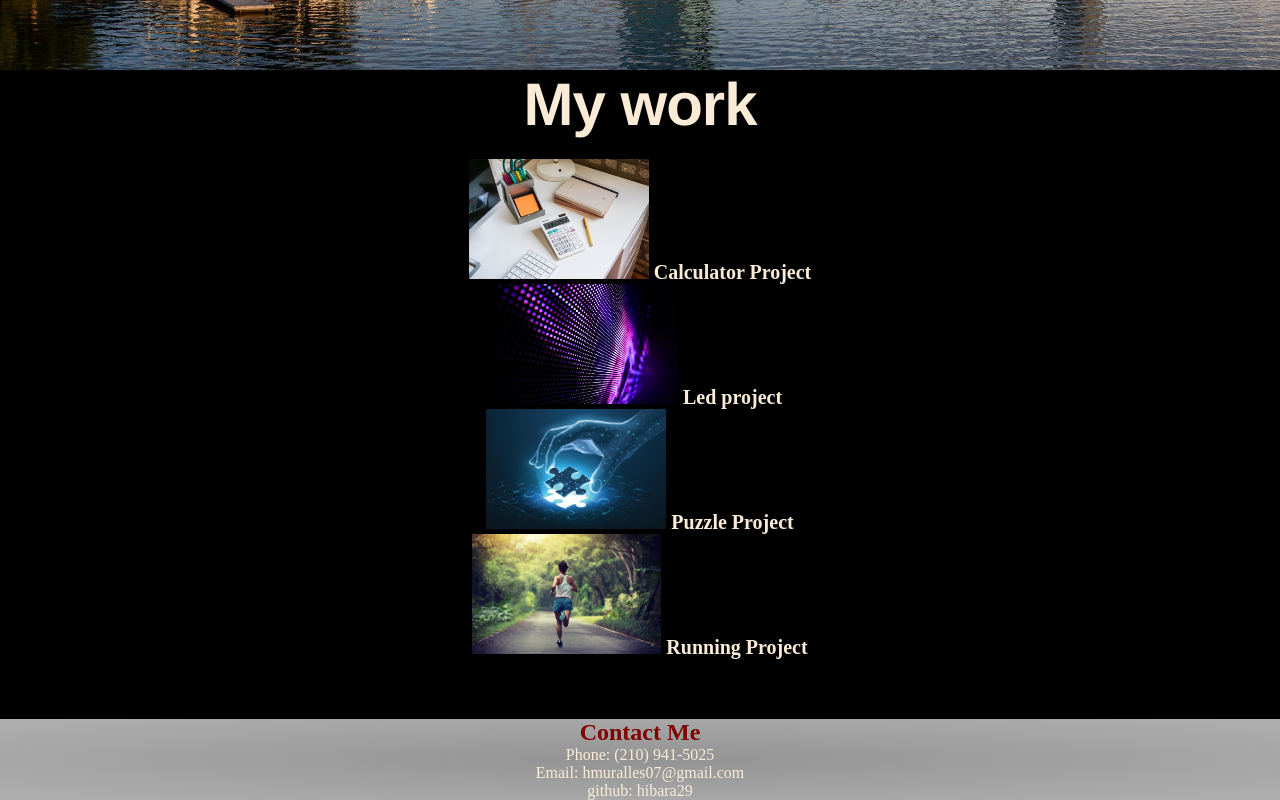
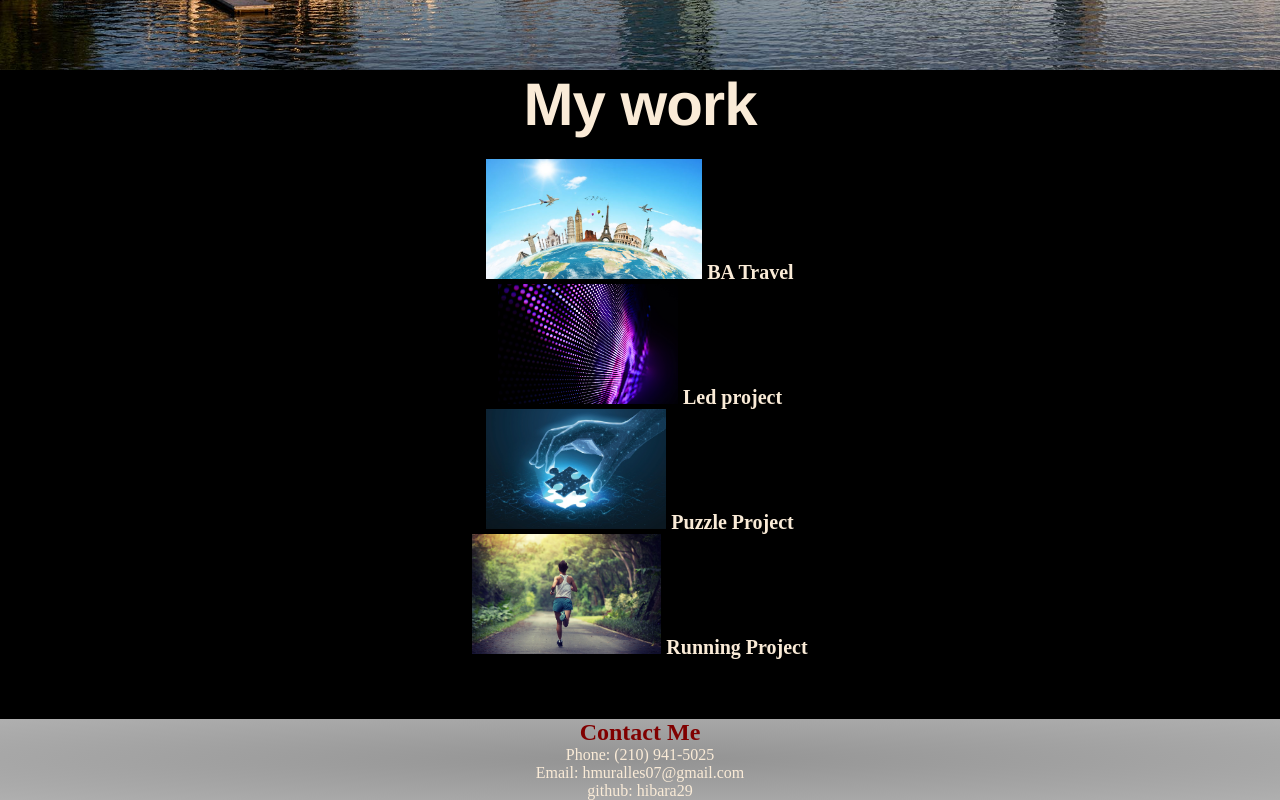
Before and after one commit to Hibarra29/Hector-Ibarra-Portfolio, a plain HTML site: page index.html in a window 1280 px wide. Shown: the part 1472-2272 px from the top of the page. Drawn offline with Linux system fonts and the light colour scheme.

Commit message:
added team project 1

```diff
--- a/index.html
+++ b/index.html
@@ -50,8 +50,8 @@
         <h1>My work</h1>
         <ul>
             <li>
-                <img src="assets/images/Calculator3.avif" alt="Calculator">
-                <a class="link3" href="#">Calculator Project</a>
+                <img src="assets/images/travel app image.jpg" alt="travel">
+                <a class="link3" href="https://pzhong1.github.io/BA-travel-/">BA Travel</a>
             </li>
             <li>
                 <img src="assets/images/led light2.jpg" alt="Led">
```
Also changed, not shown: assets/images/travel app image.jpg (added).
